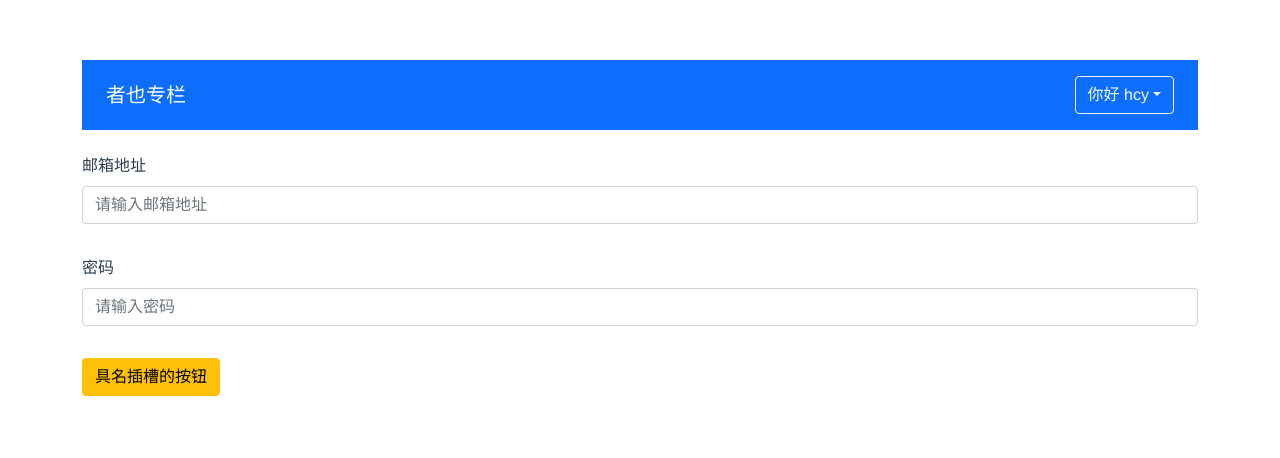
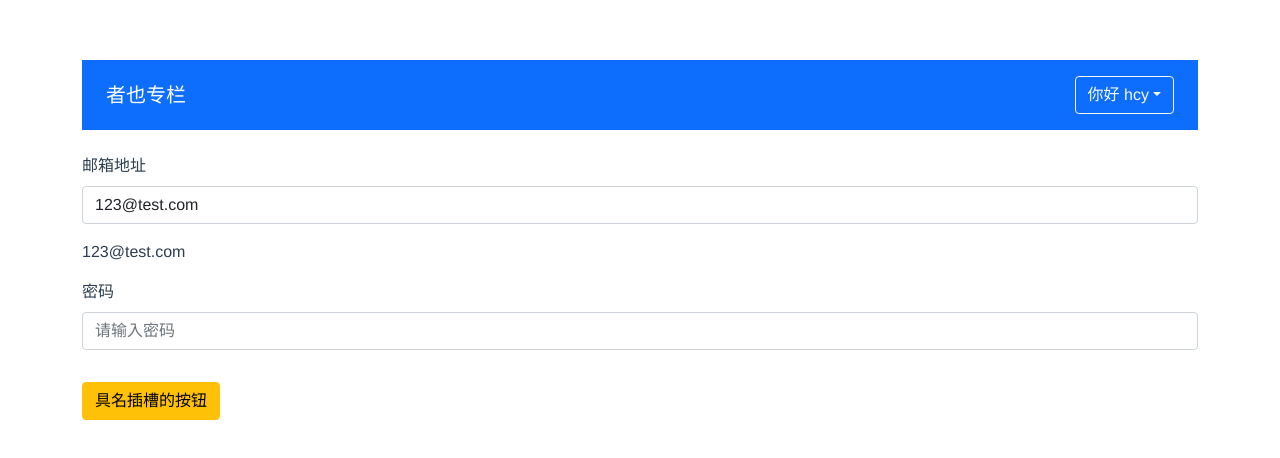
Before and after one commit to zifeifish/zheye, a Vue app: page / in a window 1280 px wide. Shown: the top 458 px of the page. Built offline with nearby package versions, Linux system fonts and the light colour scheme.

Commit message:
引入mitt实现父子组件通讯

```diff
--- a/package.json
+++ b/package.json
@@ -9,6 +9,7 @@
   },
   "dependencies": {
     "bootstrap": "^5.1.3",
+    "mitt": "^3.0.0",
     "vue": "^3.0.0"
   },
   "devDependencies": {
--- a/src/components/Form/SimplyForm.vue
+++ b/src/components/Form/SimplyForm.vue
@@ -3,6 +3,7 @@
     <div class="mb-3">
       <label for="exampleInputEmail1" class="form-label">邮箱地址</label>
       <validtate-input
+        ref="inputRef"
         placeholder="请输入邮箱地址"
         type="text"
         :rules="emailRules"
@@ -24,10 +25,12 @@
   </validate-form>
 </template>
 <script lang="ts">
-import { defineComponent, reactive, ref } from 'vue'
+import { defineComponent, reactive, ref, onUnmounted } from 'vue'
 import ValidtateInput, { RulesProp } from './ValidtateInput.vue'
 import ValidateForm from './ValidateForm.vue'
-
+import mitt from 'mitt'
+// 创建一个实例化的mitt
+export const InputEmitter = mitt()
 export default defineComponent({
   name: 'SimplyForm',
   components: {
@@ -42,16 +45,31 @@ export default defineComponent({
     const passwordRules = reactive<RulesProp>([
       { type: 'required', message: '密码不能为空' }
     ])
-    const emailVal = ref('')
+    const emailVal = ref('123@test.com')
+    const inputRef = ref<any>()
+
     const onFormSubmit = (valid: boolean) => {
       console.log(666, valid)
+      console.log(777, inputRef.value.validateInput())
     }
+    // 监听回调
+    const callback = (test: string) => {
+      console.log('result', test)
+    }
+    // 添加监听
+    InputEmitter.on('form-item-created', test => console.log('off mitt', test))
+
+    onUnmounted(() => {
+      // 删除监听
+      InputEmitter.off('form-item-created', test => console.log('off mitt', test))
+    })
 
     return {
       emailRules,
       passwordRules,
       emailVal,
-      onFormSubmit
+      onFormSubmit,
+      inputRef
     }
   }
 })
--- a/src/components/Form/ValidtateInput.vue
+++ b/src/components/Form/ValidtateInput.vue
@@ -13,7 +13,8 @@
 </template>
 
 <script lang="ts">
-import { defineComponent, reactive, PropType } from 'vue'
+import { defineComponent, reactive, PropType, onMounted } from 'vue'
+import { InputEmitter } from './SimplyForm.vue'
 const emailReg = new RegExp(/^[a-zA-Z0-9.!#$%&’*+/=?^_`{|}~-]+@[a-zA-Z0-9-]+(?:\.[a-zA-Z0-9-]+)*$/)
 interface RuleProp {
   type: 'required' | 'email';
@@ -60,8 +61,15 @@ export default defineComponent({
           return passed
         })
         inputRef.error = !allPassed
+        return allPassed
       }
+      return true
     }
+
+    onMounted(() => {
+      // 把事件发射出去
+      InputEmitter.emit('form-item-created', inputRef.val)
+    })
     return {
       inputRef,
       validateInput,
```
Also changed, not shown: 1 other file (tests, documents, lock files or other folders).
